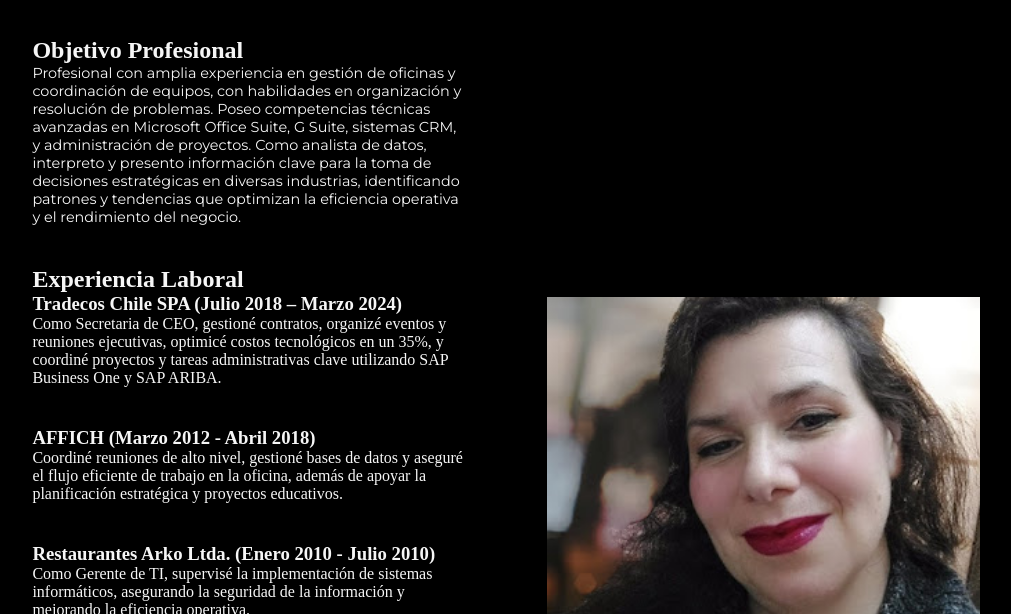
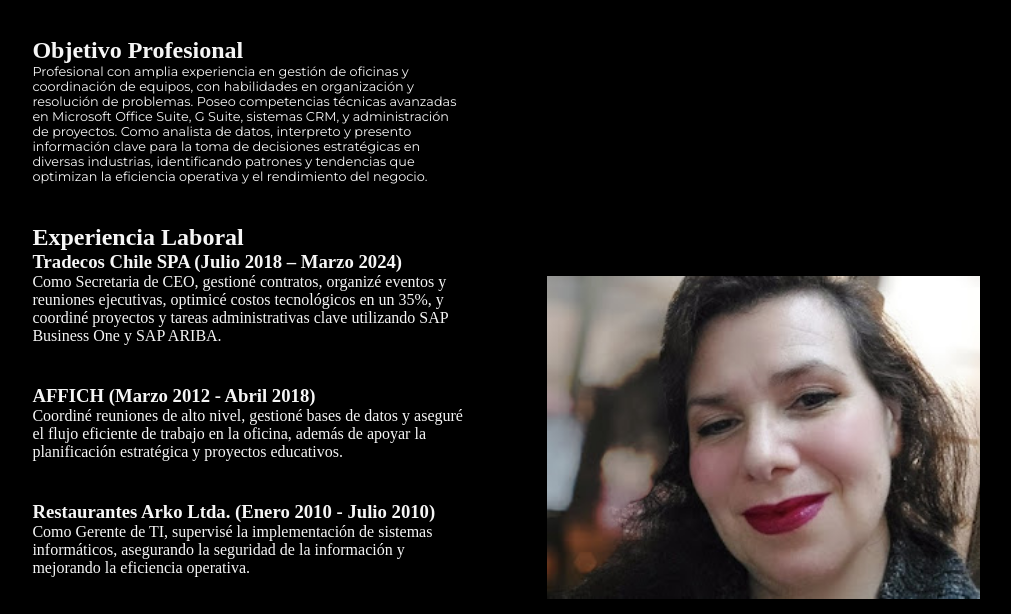
Before and after one commit to Danny3431/Portfolio, a plain HTML site: page cv.html in a window 1280 px wide. Shown: the part 179-793 px from the top of the page, without its empty margins (134-1145 px from the left). Drawn offline with nearby package versions, Linux system fonts and the light colour scheme.

Commit message:
Update style.css

```diff
--- a/style/style.css
+++ b/style/style.css
@@ -74,7 +74,7 @@ body{
     font-family: var(--fuente-montserrat);
 }
 .texto-pequeno {
-    font-size: 0.9em; /* Ajusta este valor según lo pequeño que desees el texto */
+    font-size: 0.8rem; /* Ajusta este valor según lo pequeño que desees el texto */
 }
 
 .presentacion__contenido__texto a{
```
